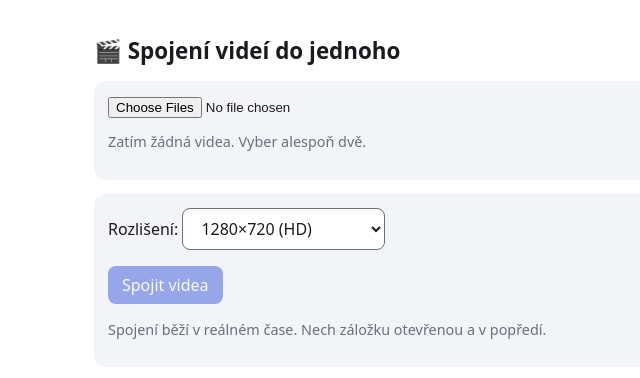
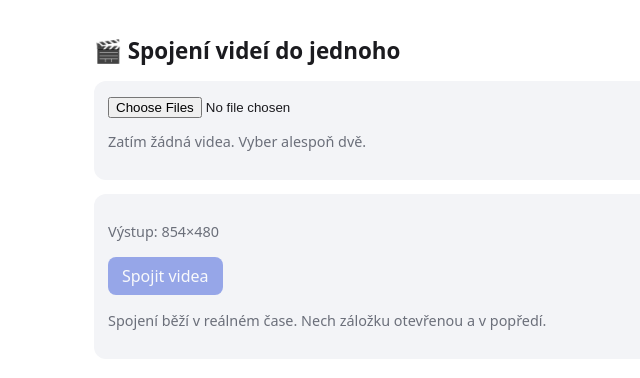
Before and after one commit to kostelec422/kostelec422.github.io, a plain HTML site: page video.html in a window 1280 px wide. Shown: the whole page, without its empty margins (206-846 px from the left). Drawn offline with Linux system fonts and the light colour scheme.

Commit message:
Remove resolution dropdown and set output to 854x480
Removed resolution selection dropdown and updated video output resolution to 854x480.

```diff
--- a/video.html
+++ b/video.html
@@ -14,7 +14,7 @@
   main { max-width:680px; margin:0 auto; }
   h1 { font-size:1.4rem; }
   .card { background:var(--card); border-radius:12px; padding:14px; margin:14px 0; }
-  button, select { font:inherit; padding:8px 14px; border-radius:8px; border:1px solid var(--mut); background:var(--bg); color:var(--fg); cursor:pointer; }
+  button { font:inherit; padding:8px 14px; border-radius:8px; border:1px solid var(--mut); background:var(--bg); color:var(--fg); cursor:pointer; }
   button.main { background:var(--acc); color:#fff; border:none; }
   button:disabled { opacity:.5; cursor:not-allowed; }
   ul { list-style:none; padding:0; margin:10px 0 0; }
@@ -39,14 +39,7 @@
   </div>
 
   <div class="card">
-    <label>Rozlišení:
-      <select id="res">
-        <option value="1280x720">1280×720 (HD)</option>
-        <option value="1920x1080">1920×1080 (Full HD)</option>
-        <option value="854x480">854×480</option>
-        <option value="720x1280">720×1280 (na výšku)</option>
-      </select>
-    </label>
+    <p class="mut">Výstup: 854×480</p>
     <p><button class="main" id="go" disabled>Spojit videa</button></p>
     <progress id="bar" value="0" max="1" hidden></progress>
     <p class="mut" id="status"></p>
@@ -59,6 +52,7 @@
 
 <script>
 const $ = id => document.getElementById(id);
+const W = 854, H = 480;
 let items = [];
 
 $('files').addEventListener('change', e => {
@@ -92,7 +86,6 @@ function loadVideo(url) {
 }
 
 $('go').onclick = async () => {
-  const [W, H] = $('res').value.split('x').map(Number);
   const cv = $('cv'); cv.width = W; cv.height = H;
   const ctx2d = cv.getContext('2d');
   $('go').disabled = true; $('out').innerHTML = '';
@@ -107,7 +100,7 @@ $('go').onclick = async () => {
     ]);
     const mime = ['video/webm;codecs=vp9,opus', 'video/webm;codecs=vp8,opus', 'video/webm']
       .find(m => MediaRecorder.isTypeSupported(m));
-    const rec = new MediaRecorder(stream, { mimeType: mime, videoBitsPerSecond: 5000000 });
+    const rec = new MediaRecorder(stream, { mimeType: mime, videoBitsPerSecond: 2500000 });
     const chunks = [];
     rec.ondataavailable = e => e.data.size && chunks.push(e.data);
     const stopped = new Promise(r => rec.onstop = r);
```
